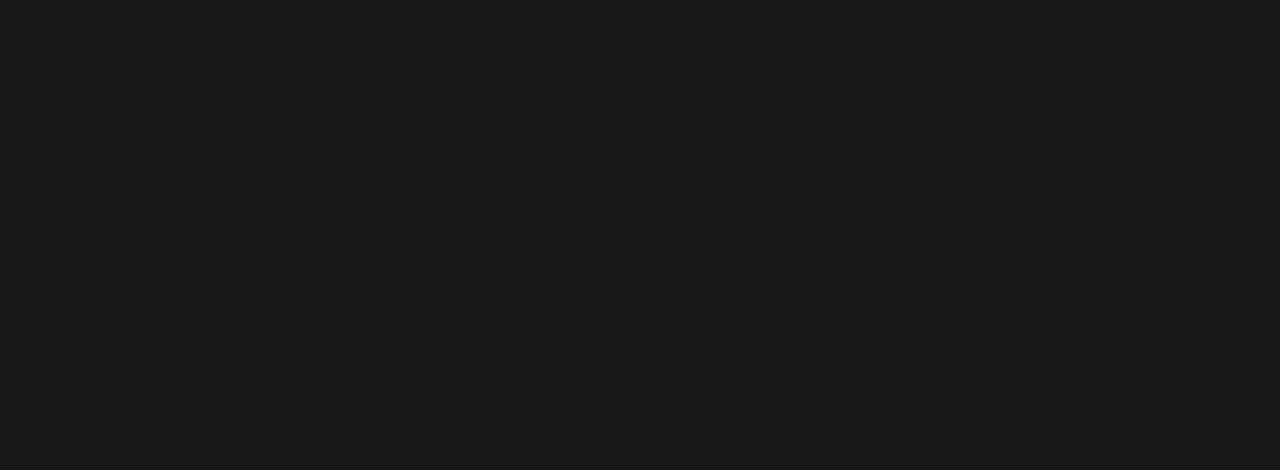
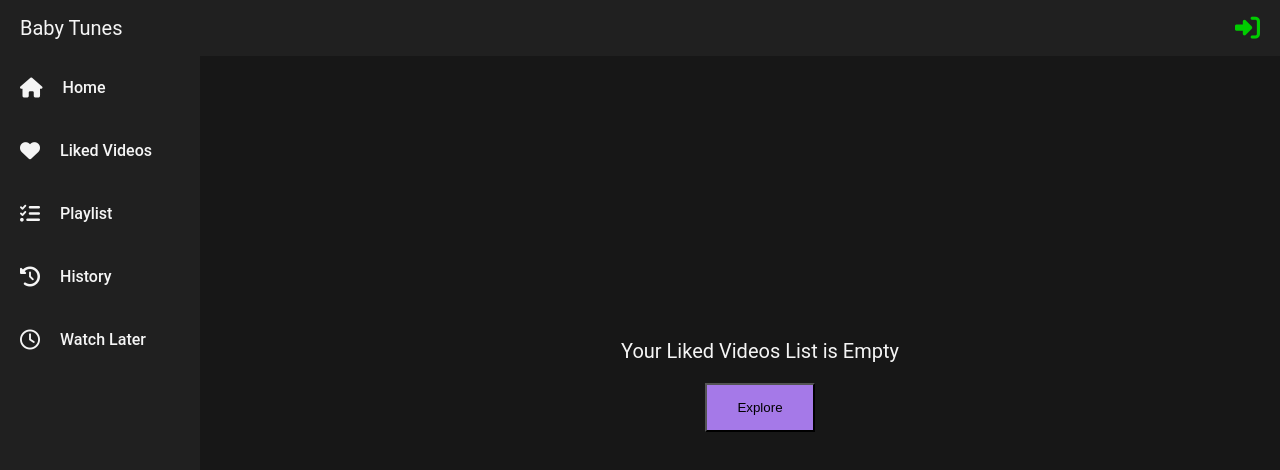
Before and after one commit to irajbhinde/babytunes, a React (Create React App) app: page /likedvideos in a window 1280 px wide. Before the commit this address had no page. Shown: the top 470 px of the page. Built offline with nearby package versions, Linux system fonts and the light colour scheme; what miragejs would draw is missing.

Commit message:
feat : liked videos page

```diff
--- a/src/Components/Cards/Cards.jsx
+++ b/src/Components/Cards/Cards.jsx
@@ -228,9 +228,7 @@
         <div className="video-functions flex_r">
           {likedVideos.find((vid) => vid._id === currentVideo._id) ? (
             <>
-              <div className="flex_r cursor-pointer">
-                <i className="fa-solid fa-thumbs-down"></i>
-                <p
+              <div
                 onClick={() => {
                   authStatus
                     ? deleteFromLikedVideos(
@@ -240,35 +238,34 @@
                       )
                     : navigate("/login");
                 }}
+                className="flex_r cursor-pointer"
               >
-                  Dislike
-                </p>
+                <i className="fa-solid fa-thumbs-down"></i>
+                <p>Dislike</p>
               </div>
             </>
           ) : (
             <>
-              <div className="flex_r cursor-pointer">
-                <i className="fa-solid fa-thumbs-up"></i>
-                <p
+              <div
                 onClick={() => {
                   authStatus
-                      ? addToLikedVideos(
-                          currentVideo,
-                          featureDispatch,
-                          authToken
-                        )
+                    ? addToLikedVideos(currentVideo, featureDispatch, authToken)
                     : navigate("/login");
                 }}
+                className="flex_r cursor-pointer"
               >
-                  Like
-                </p>
+                <i className="fa-solid fa-thumbs-up"></i>
+                <p>Like</p>
               </div>
             </>
           )}
 
-          <div onClick={() => {
-            setModal(!modal)
-          }} className="flex_r cursor-pointer">
+          <div
+            onClick={() => {
+              setModal(!modal);
+            }}
+            className="flex_r cursor-pointer"
+          >
             <i className="fa-solid fa-list-check fa-lg"></i>
             <p>Add to Playlist</p>
           </div>
--- a/src/Components/Sidebar/Sidebar.jsx
+++ b/src/Components/Sidebar/Sidebar.jsx
@@ -11,10 +11,12 @@
           <span>Home</span>
         </div>
       </Link>
-      <div>
-        <i className="fa-solid fa-heart fa-lg"></i>
-        <span>Liked Videos</span>
-      </div>
+      <Link to="/likedvideos">
+        <div>
+          <i className="fa-solid fa-heart fa-lg"></i>
+          <span>Liked Videos</span>
+        </div>
+      </Link>
       <Link to="/playlist">
         <div>
           <i className="fa-solid fa-list-check fa-lg"></i>
--- /dev/null
+++ b/src/pages/Liked Videos/LikedVideosPage.jsx
@@ -0,0 +1,44 @@
+import { useNavigate } from "react-router-dom";
+import { Nav, Sidebar, VideoListingCard } from "../../Components";
+import { useFeatures } from "../../Components/context";
+import "./liked-videos.css"
+import "../../Utils/styles.css"
+
+export default function LikedVideosPage() {
+  const { featureState } = useFeatures();
+  const { likedVideos } = featureState;
+  const navigate = useNavigate();
+  return (
+    <>
+      <div className="likedVideos-page-wrapper">
+        <Nav />
+        <Sidebar />
+        <div className="likedVideos-page-container">
+          {likedVideos.length === 0 ? (
+            <>
+              <div className="center-container flex_c">
+                <div className="empty-list-msg">
+                  Your Liked Videos List is Empty
+                </div>
+                <button
+                  onClick={() => {
+                    navigate("/");
+                  }}
+                  className="btn-explore"
+                >
+                  Explore
+                </button>
+              </div>
+            </>
+          ) : (
+            <div className="likedVideos">
+              {likedVideos.map((video) => {
+                return <VideoListingCard video={video} key={video._id} />;
+              })}
+            </div>
+          )}
+        </div>
+      </div>
+    </>
+  );
+}
--- /dev/null
+++ b/src/pages/Liked Videos/liked-videos.css
@@ -0,0 +1,27 @@
+.likedVideos-page-container {
+  grid-area: likedVideos;
+  padding-left: 4rem;
+  overflow: scroll;
+  overflow-x: hidden;
+}
+
+.likedVideos {
+  display: flex;
+  flex-wrap: wrap;
+  gap: 2rem;
+}
+
+.likedVideos-page-wrapper {
+  font-size: 2rem;
+  font-family: "Roboto", sans-serif;
+  color: var(--white-textcolor);
+  display: grid;
+  grid-template-columns: 20rem 1fr;
+  grid-template-rows: 5.6rem 1fr;
+  width: 100%;
+  height: 100vh;
+  grid-template-areas:
+    "nav nav nav"
+    "sidebar likedVideos likedVideos"
+    "sidebar likedVideos likedVideos";
+}
--- a/src/pages/Routes/Router.jsx
+++ b/src/pages/Routes/Router.jsx
@@ -7,7 +7,8 @@
   WatchLaterVideos,
   PlaylistPage,
   PlaylistVideos,
-  VideoPage
+  VideoPage,
+  LikedVideosPage,
 } from "../index";
 import SignupPage from "../Signup Page/SignupPage";
 
@@ -22,7 +23,8 @@
       <Route path="/watchlater" element={<WatchLaterVideos />} />
       <Route path="/playlist" element={<PlaylistPage />} />
       <Route path="/playlist/:playlistId" element={<PlaylistVideos />} />
-      <Route path="/video/:videoId" element={< VideoPage />} />
+      <Route path="/video/:videoId" element={<VideoPage />} />
+      <Route path="/likedvideos" element={<LikedVideosPage />} />
     </Routes>
   );
 }
--- a/src/pages/index.js
+++ b/src/pages/index.js
@@ -1,10 +1,21 @@
 import Landingpage from "./Landing Page/Landingpage";
-import VideoListingPage from "./Video Listing/VideoListingPage"
+import VideoListingPage from "./Video Listing/VideoListingPage";
 import LoginPage from "./login/LoginPage";
-import WatchLaterVideos from "./Watch Later Videos/WatchLaterVideos"
+import WatchLaterVideos from "./Watch Later Videos/WatchLaterVideos";
 import PlaylistPage from "./Playlist Page/Playlist-Page";
 import PlaylistVideos from "./Playlist Videos/PlaylistVideos";
-import VideoPage from "./Video Page/VideoPage"
+import VideoPage from "./Video Page/VideoPage";
+import LikedVideosPage from "./Liked Videos/LikedVideosPage";
 import Router from "./Routes/Router";
 
-export {Landingpage,Router, VideoListingPage, LoginPage, WatchLaterVideos, PlaylistPage, PlaylistVideos, VideoPage}
+export {
+  Landingpage,
+  Router,
+  VideoListingPage,
+  LoginPage,
+  WatchLaterVideos,
+  PlaylistPage,
+  PlaylistVideos,
+  VideoPage,
+  LikedVideosPage,
+};
```
Lines whose indentation alone changed are shown as unchanged.
